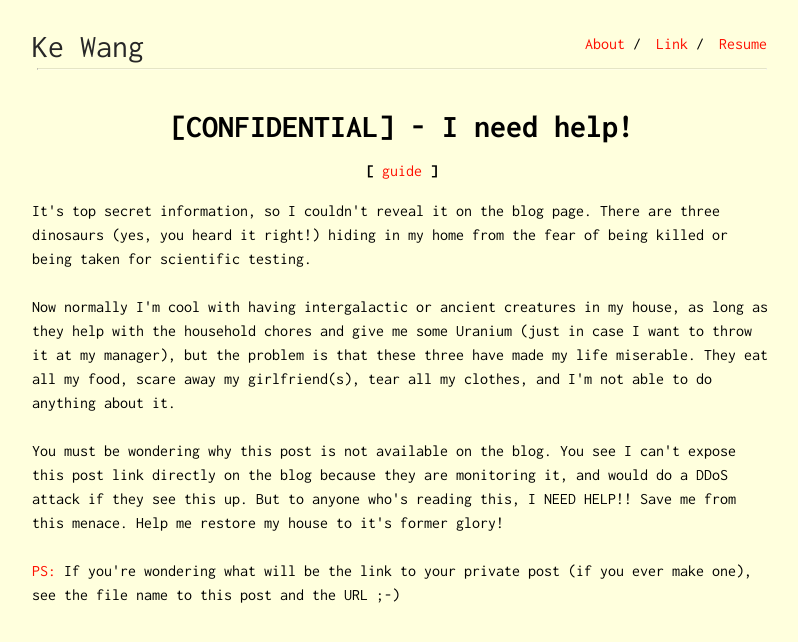
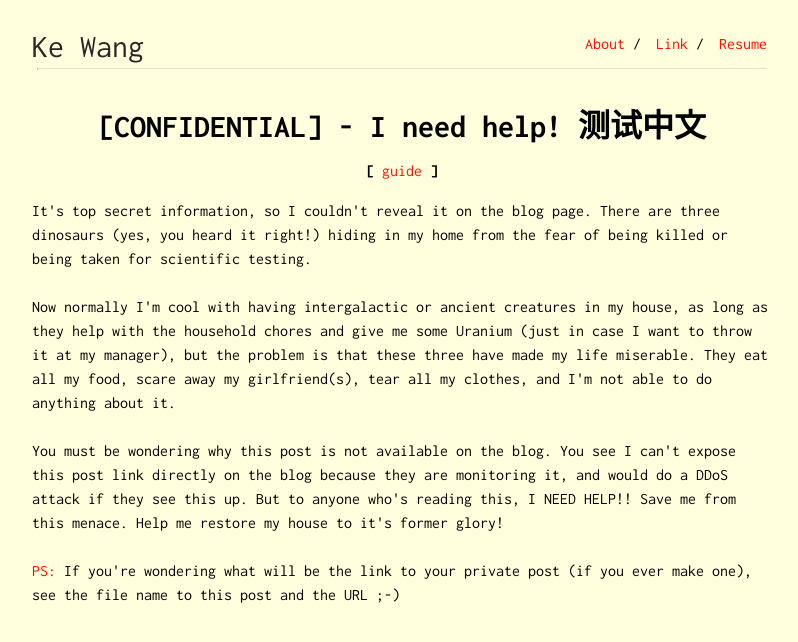
Before and after one commit to ekdc11/ekdc11.github.io, a Jekyll site: the page built from _posts/2020-04-05-private-example.html, in a window 1280 px wide. Shown: the top 642 px of the page, without its empty margins (238-1036 px from the left). Built offline with Jekyll 4.4.1, drawn with Linux system fonts in a browser that asks for light colours.

Commit message:
Update 2020-04-05-private-example.html

```diff
--- a/_posts/2020-04-05-private-example.html
+++ b/_posts/2020-04-05-private-example.html
@@ -1,6 +1,6 @@
 ---
 layout: post
-title: "[CONFIDENTIAL] - I need help!"
+title: "[CONFIDENTIAL] - I need help! 测试中文"
 subtitle: Classified Information about the three creatures hiding from the rest of the world in my house
 tags: [guide]
 ---
```
